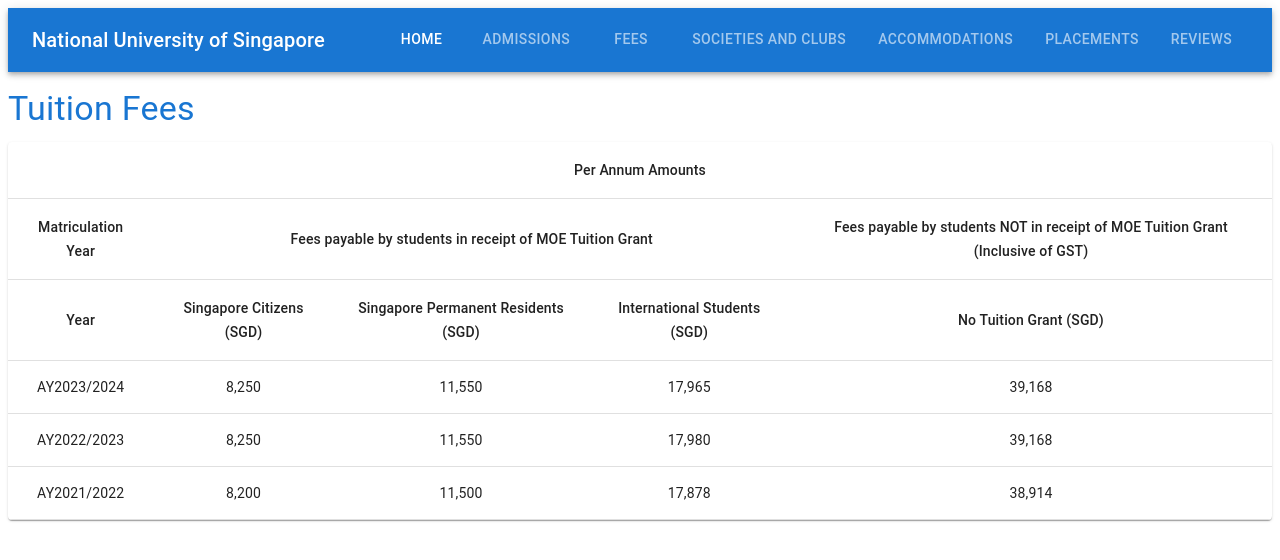
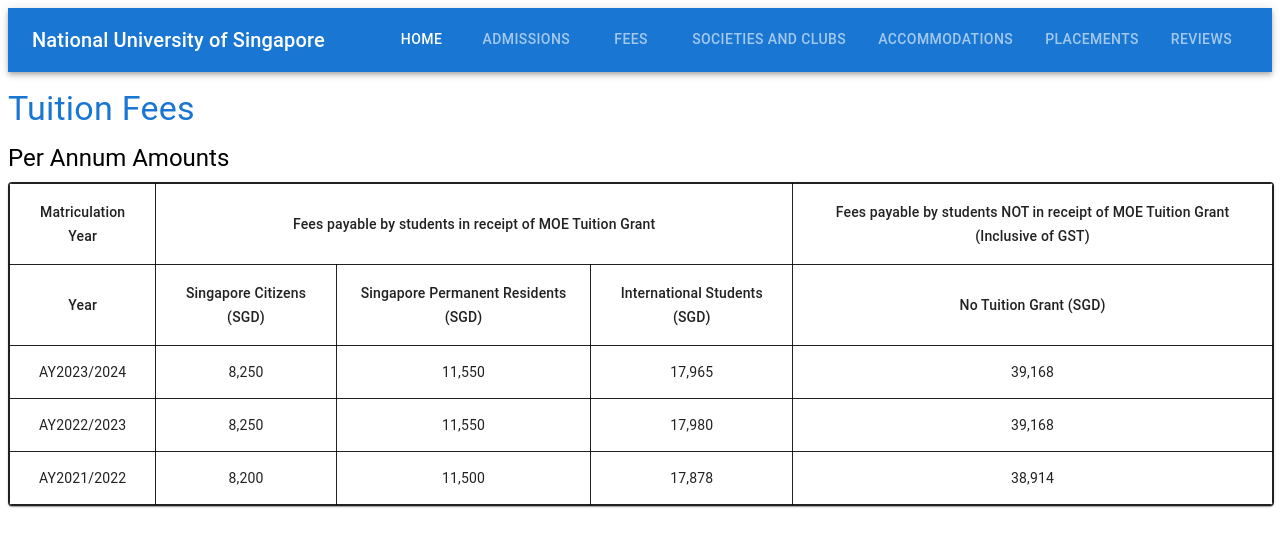
Before and after one commit to auhc99/uni-raasta, a React (Create React App) app in the folder uni-raasta/: page /fees in a window 1280 px wide. Shown: the top 560 px of the page. Built offline with nearby package versions, Linux system fonts and the light colour scheme.

Commit message:
Fix table borders

```diff
--- a/uni-raasta/src/FeesPage.js
+++ b/uni-raasta/src/FeesPage.js
@@ -27,42 +27,39 @@
       <Typography variant="h4" color="primary" gutterBottom>
         Tuition Fees
       </Typography>
-
-      <TableContainer component={Paper}>
+      <Typography variant="h5" gutterBottom>
+      Per Annum Amounts
+      </Typography>
+      <TableContainer component={Paper} sx={{ border: 1 }}>
         <Table sx={{ minWidth: 700 }} aria-label="tuition fees table">
           <TableHead>
             <TableRow>
-              <TableCell align="center" colSpan={5}>
-                Per Annum Amounts
-              </TableCell>
-            </TableRow>
-            <TableRow>
-              <TableCell align="center" colSpan={1}>
+              <TableCell align="center" colSpan={1} sx={{ border: 1 }}>
                 Matriculation Year
               </TableCell>
-              <TableCell align="center" colSpan={3}>
+              <TableCell align="center" colSpan={3} sx={{ border: 1 }}>
                 Fees payable by students in receipt of MOE Tuition Grant
               </TableCell>
-              <TableCell align="center" colSpan={1}>
+              <TableCell align="center" colSpan={1} sx={{ border: 1 }}>
                 Fees payable by students NOT in receipt of MOE Tuition Grant (Inclusive of GST)
               </TableCell>
             </TableRow>
             <TableRow>
-              <TableCell align="center">Year</TableCell>
-              <TableCell align="center">Singapore Citizens (SGD)</TableCell>
-              <TableCell align="center">Singapore Permanent Residents (SGD)</TableCell>
-              <TableCell align="center">International Students (SGD)</TableCell>
-              <TableCell align="center">No Tuition Grant (SGD)</TableCell>
+              <TableCell align="center" sx={{ border: 1 }}>Year</TableCell>
+              <TableCell align="center" sx={{ border: 1 }}>Singapore Citizens (SGD)</TableCell>
+              <TableCell align="center" sx={{ border: 1 }}>Singapore Permanent Residents (SGD)</TableCell>
+              <TableCell align="center" sx={{ border: 1 }}>International Students (SGD)</TableCell>
+              <TableCell align="center" sx={{ border: 1 }}>No Tuition Grant (SGD)</TableCell>
             </TableRow>
           </TableHead>
           <TableBody>
             {rows.map((row, index) => (
-              <TableRow key={index}>
-                <TableCell align="center">{row.matriculationYear}</TableCell>
-                <TableCell align="center">{row.tierA.toLocaleString()}</TableCell>
-                <TableCell align="center">{row.tierB.toLocaleString()}</TableCell>
-                <TableCell align="center">{row.tierC.toLocaleString()}</TableCell>
-                <TableCell align="center">{row.noTuitionGrant.toLocaleString()}</TableCell>
+              <TableRow key={index} sx={{ border: 1 }}>
+                <TableCell align="center" sx={{ border: 1 }}>{row.matriculationYear}</TableCell>
+                <TableCell align="center" sx={{ border: 1 }}>{row.tierA.toLocaleString()}</TableCell>
+                <TableCell align="center" sx={{ border: 1 }}>{row.tierB.toLocaleString()}</TableCell>
+                <TableCell align="center" sx={{ border: 1 }}>{row.tierC.toLocaleString()}</TableCell>
+                <TableCell align="center" sx={{ border: 1 }}>{row.noTuitionGrant.toLocaleString()}</TableCell>
               </TableRow>
             ))}
           </TableBody>
--- a/uni-raasta/src/PlacementsPage.js
+++ b/uni-raasta/src/PlacementsPage.js
@@ -7,6 +7,7 @@
   Table,
   TableBody,
   TableCell,
+  TableContainer,
   TableHead,
   TableRow,
   Card,
@@ -87,26 +88,26 @@
       <Typography variant="h5" gutterBottom>
         Branch Details (As of 2022)
       </Typography>
-      <Paper>
+      <TableContainer component={Paper} sx={{ border: 1 }}>
         <Table>
           <TableHead>
             <TableRow>
-              <TableCell>Branch</TableCell>
-              <TableCell align="right">Employment Rate</TableCell>
-              <TableCell align="right">Median Salary</TableCell>
+              <TableCell sx={{ border: 1 }}>Branch</TableCell>
+              <TableCell align="right" sx={{ border: 1 }}>Employment Rate</TableCell>
+              <TableCell align="right" sx={{ border: 1 }}>Median Salary</TableCell>
             </TableRow>
           </TableHead>
           <TableBody>
             {branchData.map((branch, index) => (
-              <TableRow key={index}>
-                <TableCell>{branch.name}</TableCell>
-                <TableCell align="right">{branch.rate}</TableCell>
-                <TableCell align="right">{branch.salary}</TableCell>
+              <TableRow key={index} sx={{ border: 1 }}>
+                <TableCell sx={{ border: 1 }}>{branch.name}</TableCell>
+                <TableCell align="right" sx={{ border: 1 }}>{branch.rate}</TableCell>
+                <TableCell align="right" sx={{ border: 1 }}>{branch.salary}</TableCell>
               </TableRow>
             ))}
           </TableBody>
         </Table>
-      </Paper>
+        </TableContainer>
     </Box>
   );
 }
```
